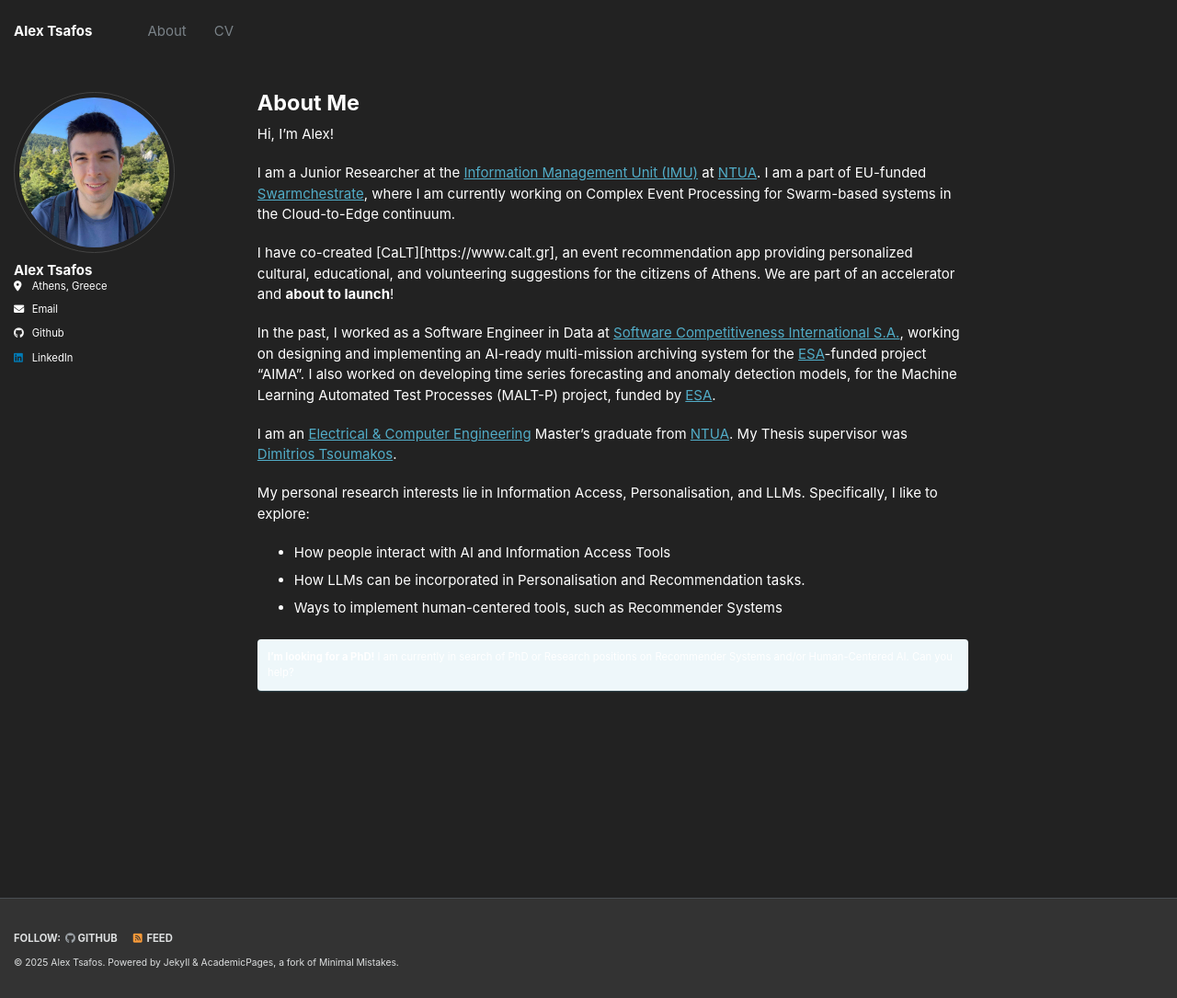
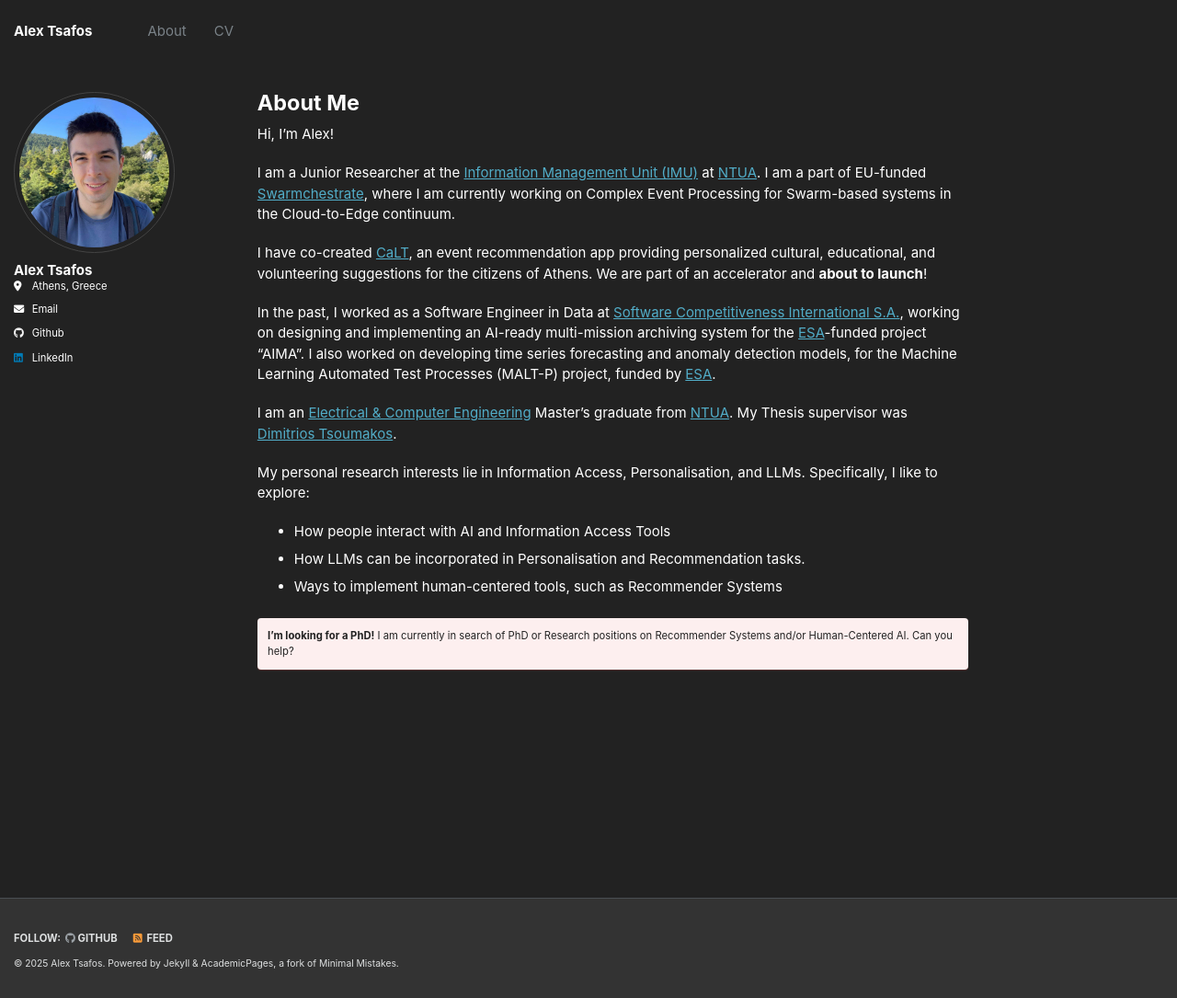
Before and after one commit to alextsaf/alextsaf.github.io, a Jekyll site: the page built from _pages/about.md, in a window 1280 px wide and 1085 px high. Shown: the whole window at 92% size. Built offline with Jekyll 4.4.1, drawn with Linux system fonts in a browser that asks for light colours.

Commit message:
test colors on about page

```diff
--- a/_pages/about.md
+++ b/_pages/about.md
@@ -14,7 +14,7 @@ classes:
 
 I am a Junior Researcher at the [Information Management Unit (IMU)][6] at [NTUA][2]. I am a part of EU-funded [Swarmchestrate](https://www.swarmchestrate.eu), where I am currently working on Complex Event Processing for Swarm-based systems in the Cloud-to-Edge continuum.
 
-I have co-created [CaLT][https://www.calt.gr], an event recommendation app providing personalized cultural, educational, and volunteering suggestions for the citizens of Athens. We are part of an accelerator and **about to launch**!
+I have co-created [CaLT](https://www.calt.gr), an event recommendation app providing personalized cultural, educational, and volunteering suggestions for the citizens of Athens. We are part of an accelerator and **about to launch**!
 
 In the past, I worked as a Software Engineer in Data at [Software Competitiveness International S.A.][3], working on designing and implementing an AI-ready multi-mission archiving system for the [ESA][4]-funded project "AIMA". I also worked on developing time series forecasting and anomaly detection models, for the Machine Learning Automated Test Processes (MALT-P) project, funded by [ESA][4].
 
@@ -26,8 +26,8 @@ My personal research interests lie in Information Access, Personalisation, and L
 - Ways to implement human-centered tools, such as Recommender Systems
 
 
-**I'm looking for a PhD!** I am currently in search of PhD or Research positions on Recommender Systems and/or Human-Centered AI. Can you help?
-{: .notice--info}
+<span style="color:#222"><span style="font-weight:bold">I'm looking for a PhD!</span> I am currently in search of PhD or Research positions on Recommender Systems and/or Human-Centered AI. Can you help?</span>
+{: .notice--danger}
 
 
 [1]: https://www.ece.ntua.gr
```
